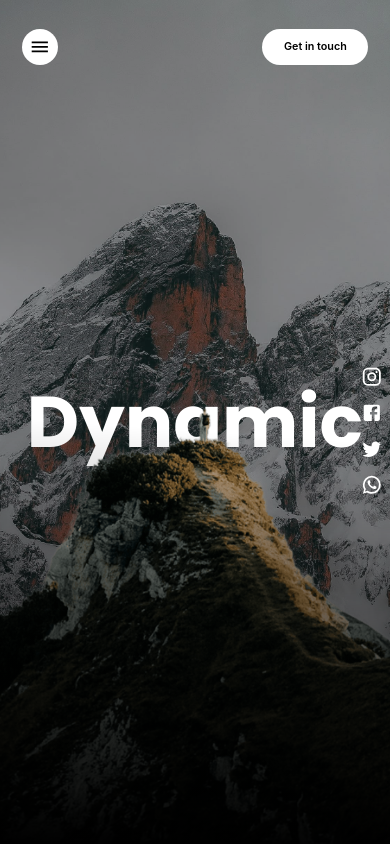
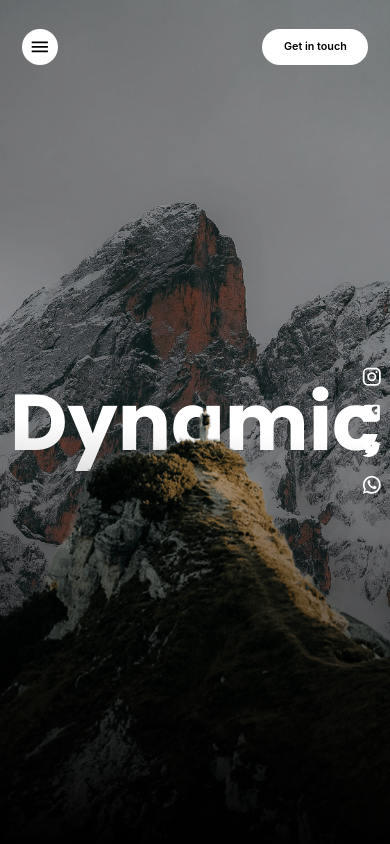
Before and after one commit to SakshamGunj/Dynamics-Studio---Portfolio-site, a Next.js app: page / in a window 390 px wide. Shown: the top 844 px of the page. Built offline with nearby package versions, Linux system fonts and the light colour scheme.

Commit message:
made responsive

```diff
--- a/styles/homepage.module.css
+++ b/styles/homepage.module.css
@@ -38,7 +38,7 @@
     z-index: 100;
     grid-column: 1/-1;
     color: rgb(255, 255, 255);
-    font-size: 15rem;
+    font-size: 17rem;
     place-self: center;
     z-index: -10;
 }
@@ -494,7 +494,7 @@
         z-index: -10;
         grid-column: 1/-1;
         color: white;
-        font-size: 10rem;
+        font-size: 11rem;
         place-self: center;
         font-weight: bolder;
     }
```
